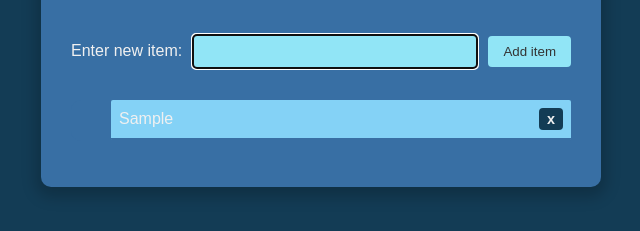
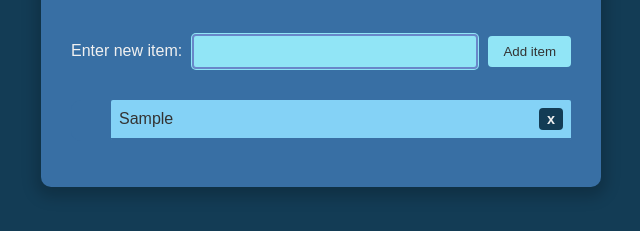
Before and after one commit to leedno/todo_list_app, a plain HTML site: page index.html in a window 1280 px wide. Both pictures are taken after typing "Sample" into the empty fields and a click on the button "Add item". Shown: the part 119-350 px from the top of the page, without its empty margins (319-959 px from the left). Drawn offline with Linux system fonts and the light colour scheme.

Commit message:
minor changes

```diff
--- a/style.css
+++ b/style.css
@@ -28,6 +28,7 @@ body {
 
 h1 {
     color: var(--color-primary-text);
+    font-weight: 700;
 }
 
 /* ==================================== */
@@ -68,6 +69,11 @@ input[type="text"] {
     flex-grow: 1;
 }
 
+input[type="text"]:focus {
+    outline: none;
+    box-shadow: 0 0 0 1px var(--color-accent-blue);
+}
+
 form button {
     background-color: var(--color-accent-blue);
     color: var(--color-secondary-text);
@@ -94,6 +100,7 @@ ul {
 }
 
 li {
+    color: var(--color-secondary-text);
     margin: 0;
     display: flex;
     justify-content: space-between;
```
